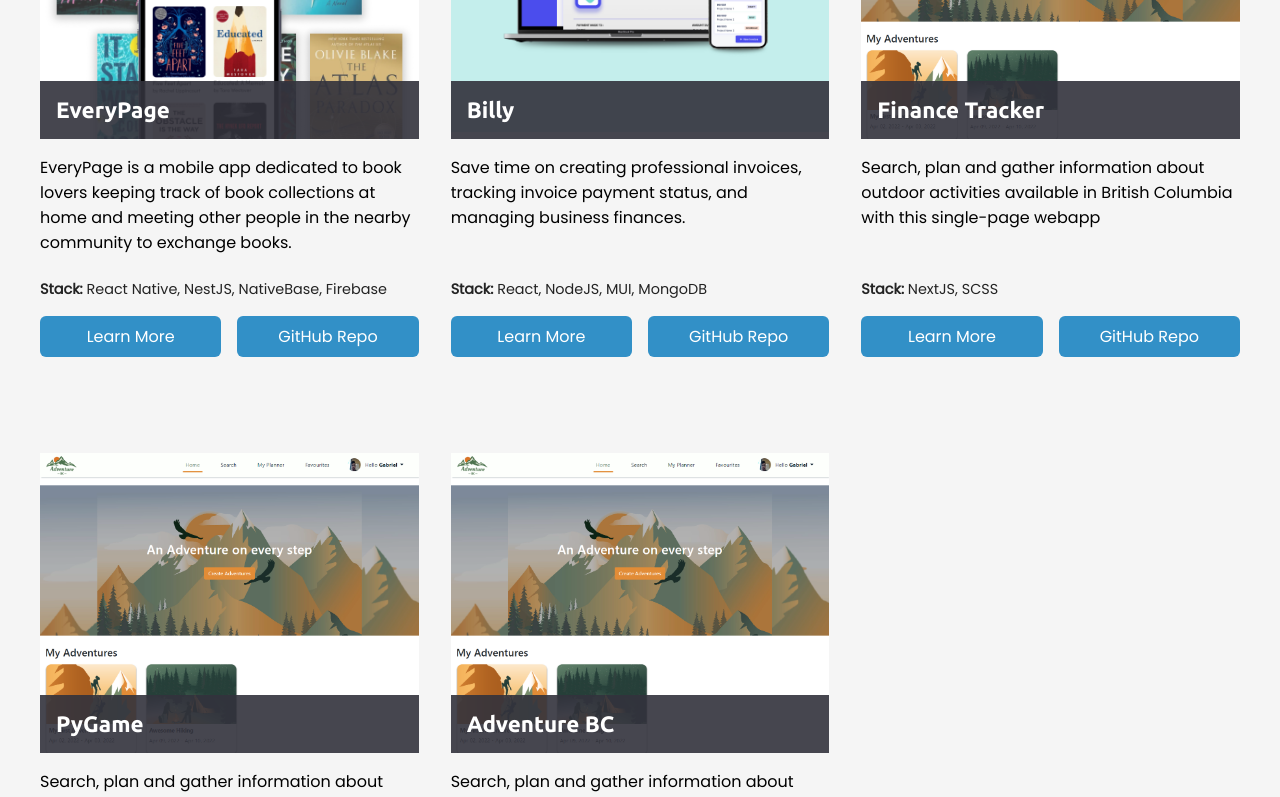
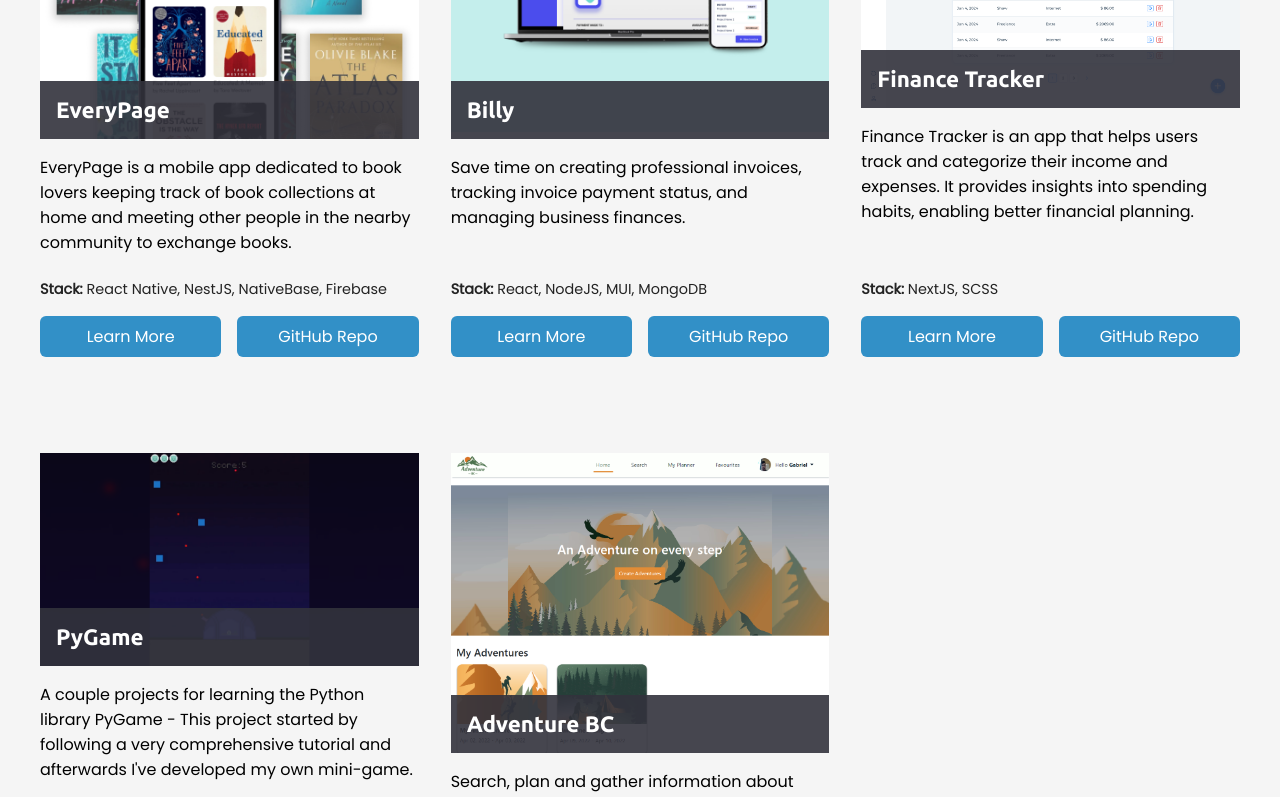
Before and after one commit to gabrielgimenes92/gabrielgimenes92.github.io, a React (Create React App) app: page / in a window 1280 px wide. Shown: the part 1520-2317 px from the top of the page. Built offline with nearby package versions, Linux system fonts and the light colour scheme.

Commit message:
Adds temporary images for the new projects and their slurps

```diff
--- a/src/Assets/Content/pyGameContents.js
+++ b/src/Assets/Content/pyGameContents.js
@@ -46,7 +46,7 @@ export const pyGameContents = {
         type: "links",
         content: [
           {
-            link: "https://github.com/orgs/Team-Ditto/repositories",
+            link: "https://github.com/gabrielgimenes92/planet_survivor",
             label: "GitHub",
           },
           {
--- a/src/Layouts/Body.js
+++ b/src/Layouts/Body.js
@@ -13,6 +13,9 @@ import ProjectCard from "../Components/ProjectCard";
 import EverypageImage from "../Assets/Pictures/everypage-1.png";
 import BillyImage from "../Assets/Pictures/billy-2.png";
 import ABCImage from "../Assets/Pictures/adventurebc-1.png";
+import PyGameImage from "../Assets/Pictures/pyGame-1.png"
+import FinanceTrackerImage from "../Assets/Pictures/financeTracker-1.png"
+
 import {
   javascriptLogo,
   typescriptLogo,
@@ -51,8 +54,9 @@ let projects = [
     easyName: "financetracker",
     name: "Finance Tracker",
     description:
-      "Search, plan and gather information about outdoor activities available in British Columbia with this single-page webapp",
-    imagePath: ABCImage,
+      "Finance Tracker is an app that helps users track and categorize their income and expenses. It provides insights into spending habits, enabling better financial planning.",
+      //"Introducing Finance Tracker: a testament to my development expertise. Designed for everyday users, this app empowers you to effortlessly track your income and expenses. By categorizing and filtering transactions, you gain clear insights into your spending habits, enabling you to make informed financial decisions and plan for a secure future.",
+    imagePath: FinanceTrackerImage,
     alt: "",
     link: "https://github.com/luferupa/adventurebc",
     stack: ["NextJS, SCSS"],
@@ -63,8 +67,8 @@ let projects = [
     easyName: "pygame",
     name: "PyGame",
     description:
-      "Search, plan and gather information about outdoor activities available in British Columbia with this single-page webapp",
-    imagePath: ABCImage,
+      "A couple projects for learning the Python library PyGame - This project started by following a very comprehensive tutorial and afterwards I've developed my own mini-game.",
+    imagePath: PyGameImage,
     alt: "",
     link: "https://github.com/luferupa/adventurebc",
     stack: ["Python, PyGame"],
```
Also changed, not shown: src/Assets/Pictures/financeTracker-1.png (added), src/Assets/Pictures/pyGame-1.png (added).
